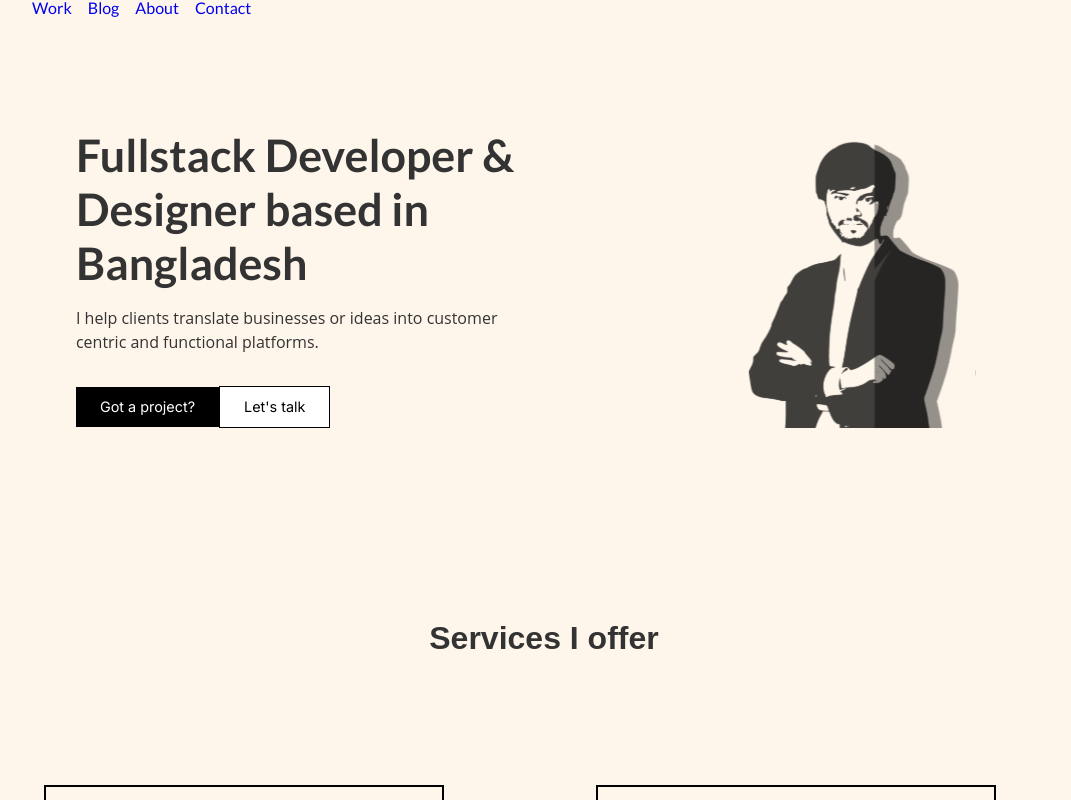
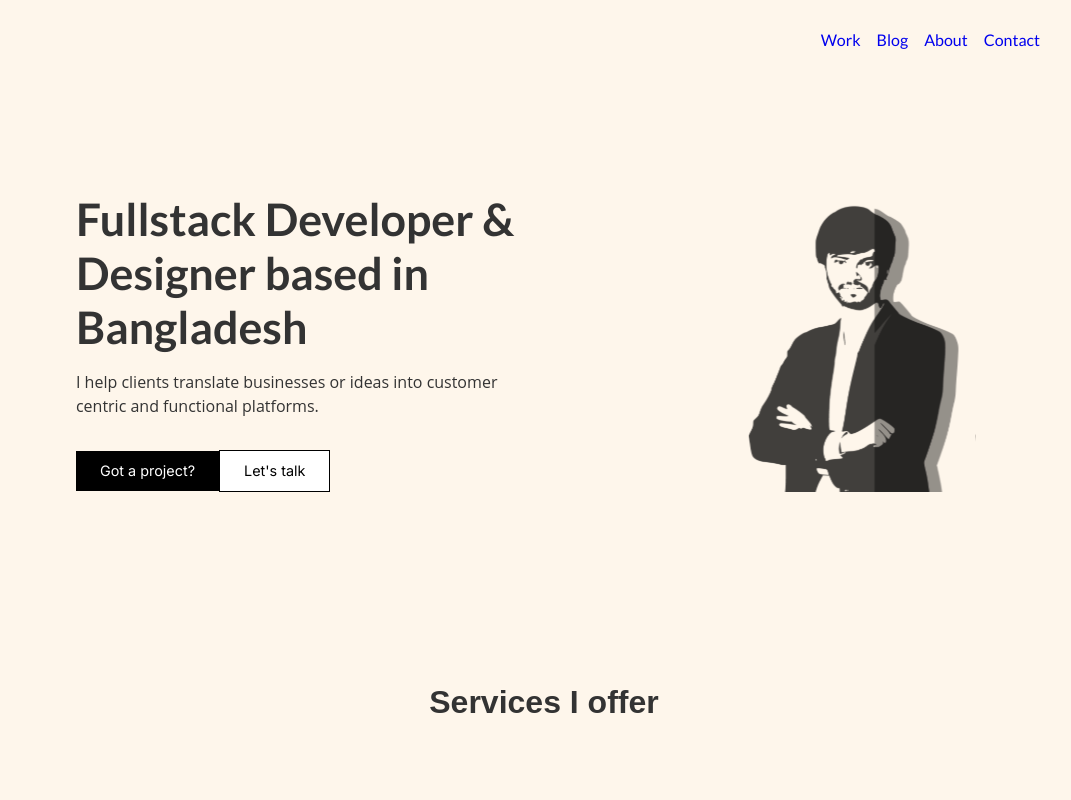
Before and after one commit to shuvrojit/shuvrojit.github.io, a Next.js app: page / in a window 1280 px wide. Shown: the top 800 px of the page, without its empty margins (96-1167 px from the left). Built offline with nearby package versions, Linux system fonts and the light colour scheme.

Commit message:
Change layout of header

```diff
--- a/src/components/header/index.tsx
+++ b/src/components/header/index.tsx
@@ -17,8 +17,9 @@ const latoMedium = Lato({
 const Nav = styled.nav`
   width: 80vw;
   margin: 0 auto;
+padding: 2rem 0;
   display: flex;
-  justify-content: space-between;
+  justify-content: flex-end;
   align-items: center;
   @media (max-width: 768px) {
     width: 100vw;
```
